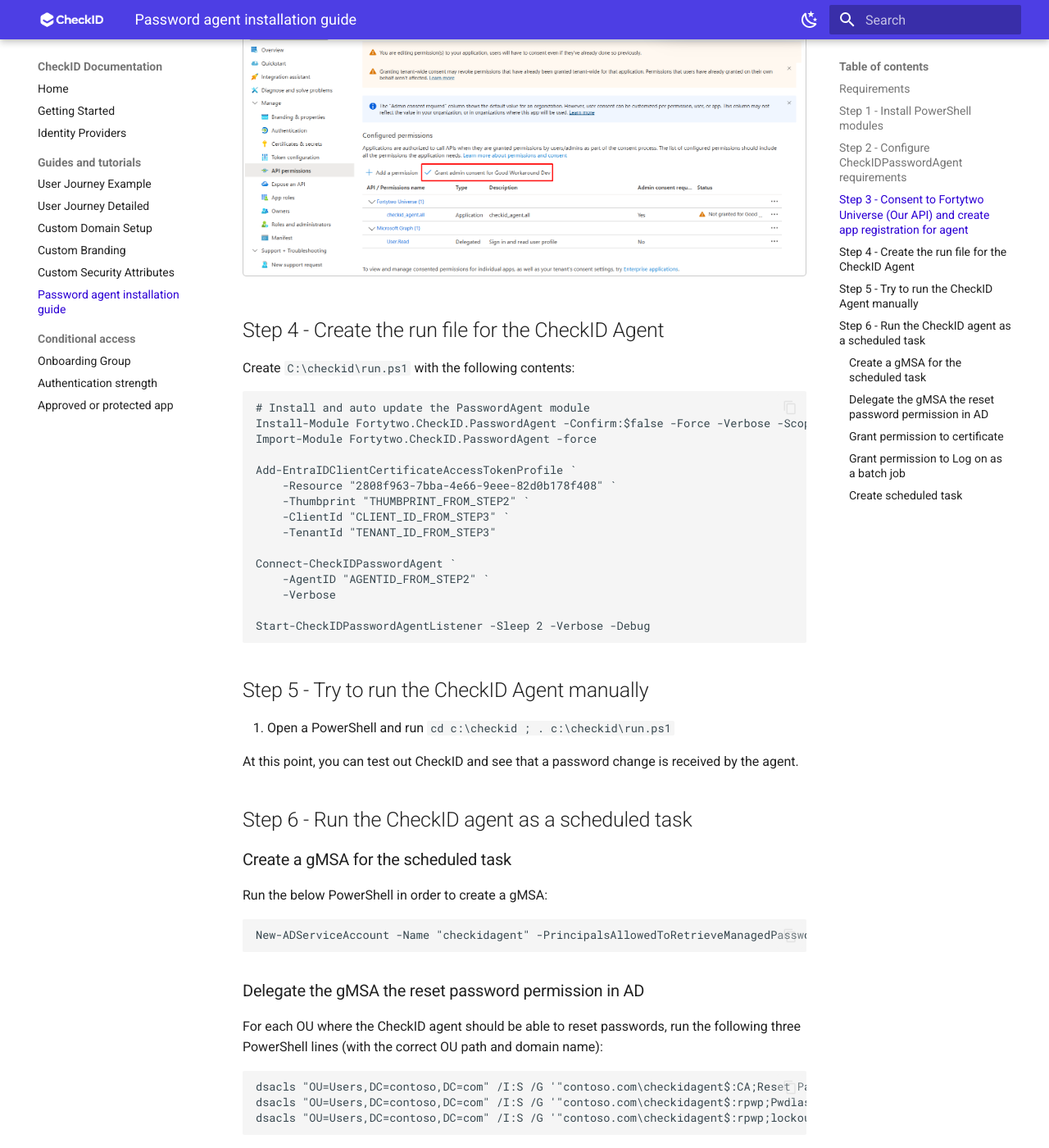
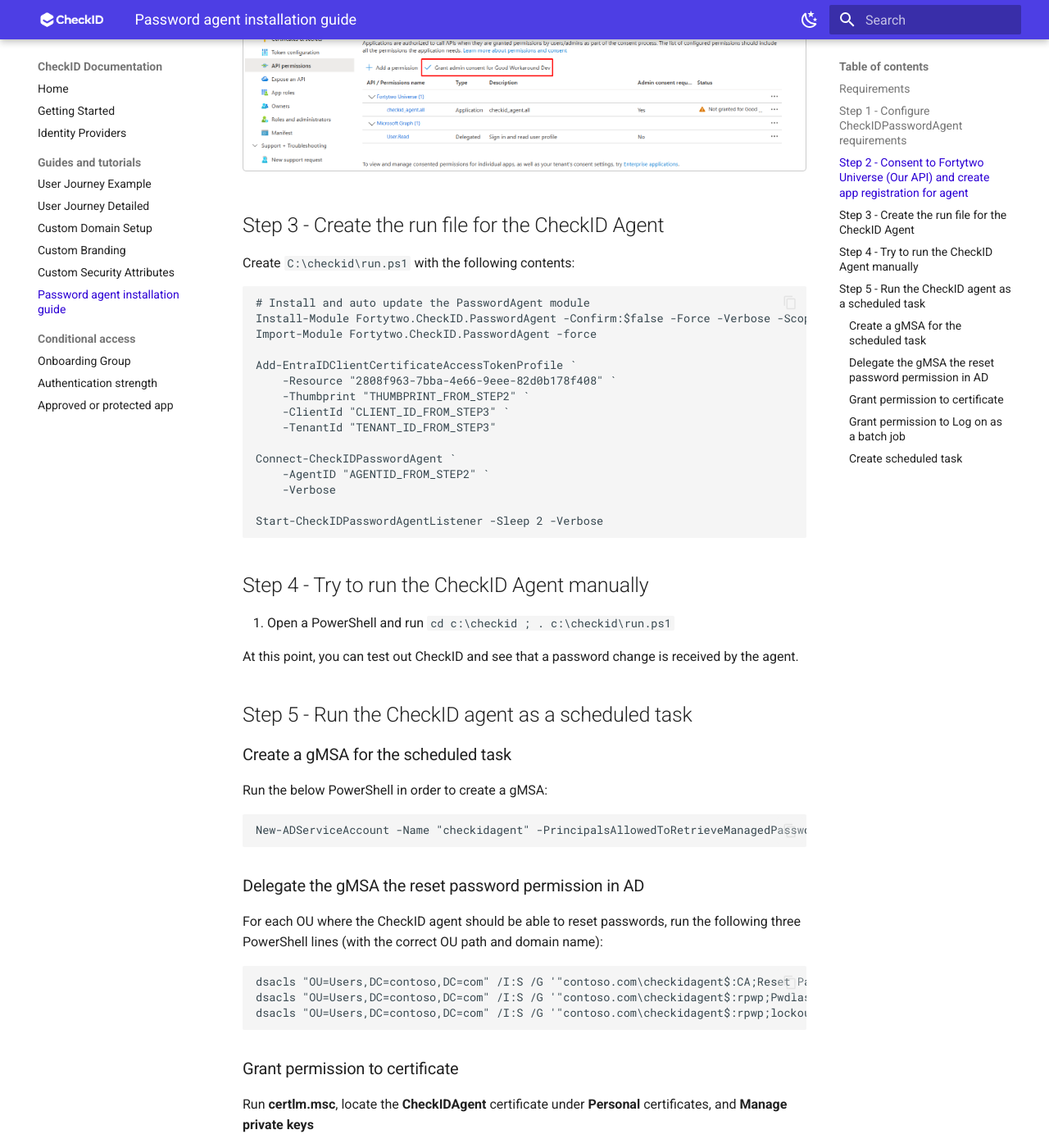
Before and after one commit to fortytwoservices/checkid-public-docs, an MkDocs documentation site: the page built from docs/Guides/Configuring-Password-Agent.md, in a window 1280 px wide and 1400 px high, scrolled down 3921 px. Shown: the whole window at 82% size. Built offline with MkDocs 1.6.1 and Material for MkDocs 9.7.7, drawn with Linux system fonts in a browser that asks for light colours; some of the changed text lies outside the part shown.

Commit message:
Upd
Signed-off-by: Marius Solbakken Mellum <marius.solbakken@fortytwo.io>

````diff
--- a/docs/Guides/Configuring-Password-Agent.md
+++ b/docs/Guides/Configuring-Password-Agent.md
@@ -8,23 +8,16 @@
 - [PowerShell 7.5 or newer installed](https://learn.microsoft.com/en-us/powershell/scripting/install/installing-powershell-on-windows#msi)
 - AD PowerShell installed (```Install-WindowsFeature -Name RSAT-AD-Tools -IncludeAllSubFeature```)
 
-## Step 1 - Install PowerShell modules
+## Step 1 - Configure CheckIDPasswordAgent requirements
 
-Run the below as administrator in order to install the required modules from PowerShell Gallery:
-
-```PowerShell
-Install-Module EntraIDAccessToken -Scope AllUsers
-Install-Module Fortytwo.CheckID.PasswordAgent -Scope AllUsers
-```
-
-## Step 2 - Configure CheckIDPasswordAgent requirements
-
-Run the following as administrator:
+Run the following as administrator, while will register an event source in the event log and create a certificate for authentication:
 
 ```PowerShell
 New-EventLog -LogName "Application" -Source "CheckIDPasswordAgent"
+
 $Certificate = New-SelfSignedCertificate -Subject "CheckIDAgent" -NotAfter (Get-Date).AddYears(100)
 [System.Convert]::ToBase64String($Certificate.Export([System.Security.Cryptography.X509Certificates.X509ContentType]::Cert), "InsertLineBreaks") | Set-Content -Path "CheckIDAgent-$($env:COMPUTERNAME).cer"
+
 "","Thumbprint:       $($Certificate.ThumbPrint)", "Certificate file: CheckIDAgent-$($env:COMPUTERNAME).cer","Agent id:         $(New-Guid)","" | Write-Host
 ```
 
@@ -34,9 +27,9 @@
 
 ![](media/20250912082503.png)
 
-> **Note:** The gMSA created in step 6 also needs this permission
+> **Note:** The gMSA created in step 5 also needs this permission
 
-## Step 3 - Consent to Fortytwo Universe (Our API) and create app registration for agent
+## Step 2 - Consent to Fortytwo Universe (Our API) and create app registration for agent
 
 1. As a global administrator, [admin consent to this](https://login.microsoftonline.com/common/adminconsent?client_id=2808f963-7bba-4e66-9eee-82d0b178f408).
 
@@ -64,7 +57,7 @@
 
 ![](media/20250905140535.png)
 
-## Step 4 - Create the run file for the CheckID Agent
+## Step 3 - Create the run file for the CheckID Agent
 
 Create ```C:\checkid\run.ps1``` with the following contents:
 
@@ -83,16 +76,16 @@
     -AgentID "AGENTID_FROM_STEP2" `
     -Verbose
 
-Start-CheckIDPasswordAgentListener -Sleep 2 -Verbose -Debug
+Start-CheckIDPasswordAgentListener -Sleep 2 -Verbose
 ```
 
-## Step 5 - Try to run the CheckID Agent manually
+## Step 4 - Try to run the CheckID Agent manually
 
 1. Open a PowerShell and run ```cd c:\checkid ; . c:\checkid\run.ps1```
 
 At this point, you can test out CheckID and see that a password change is received by the agent.
 
-## Step 6 - Run the CheckID agent as a scheduled task
+## Step 5 - Run the CheckID agent as a scheduled task
 
 ### Create a gMSA for the scheduled task
 
````
